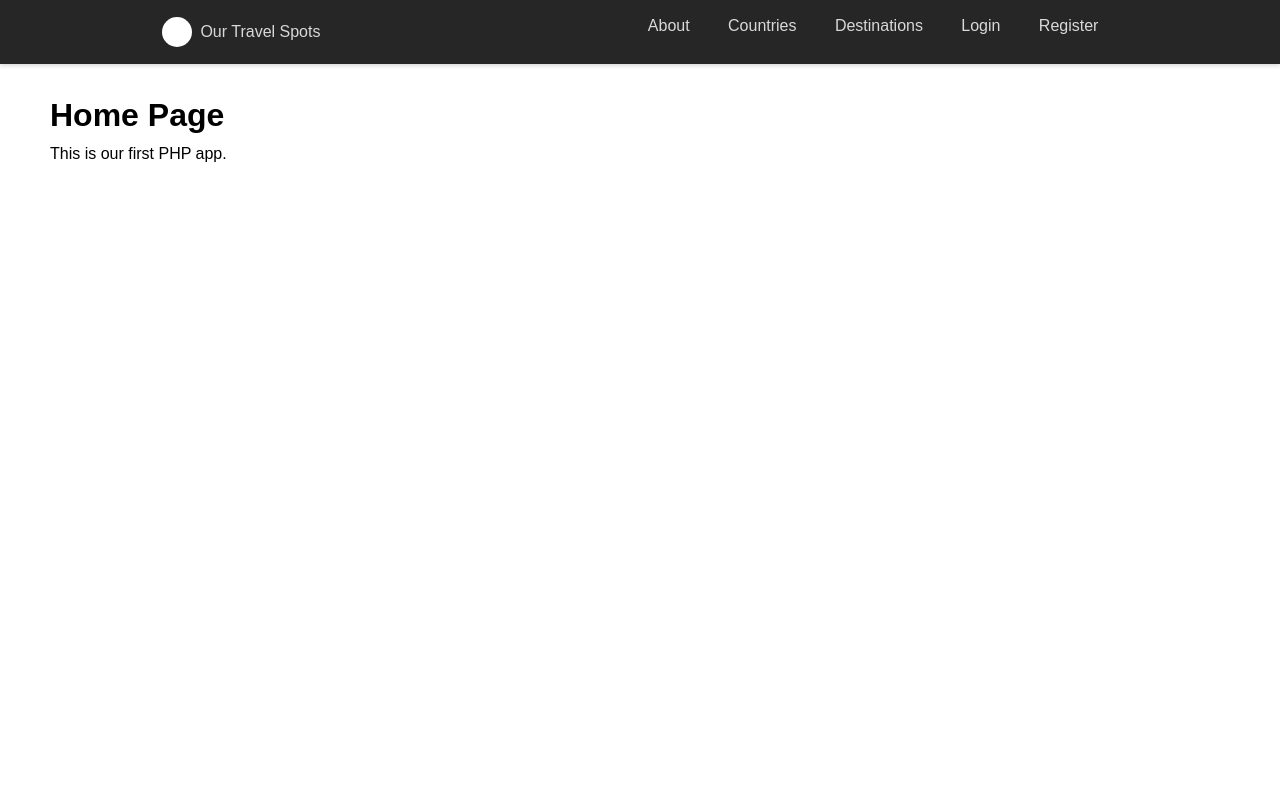
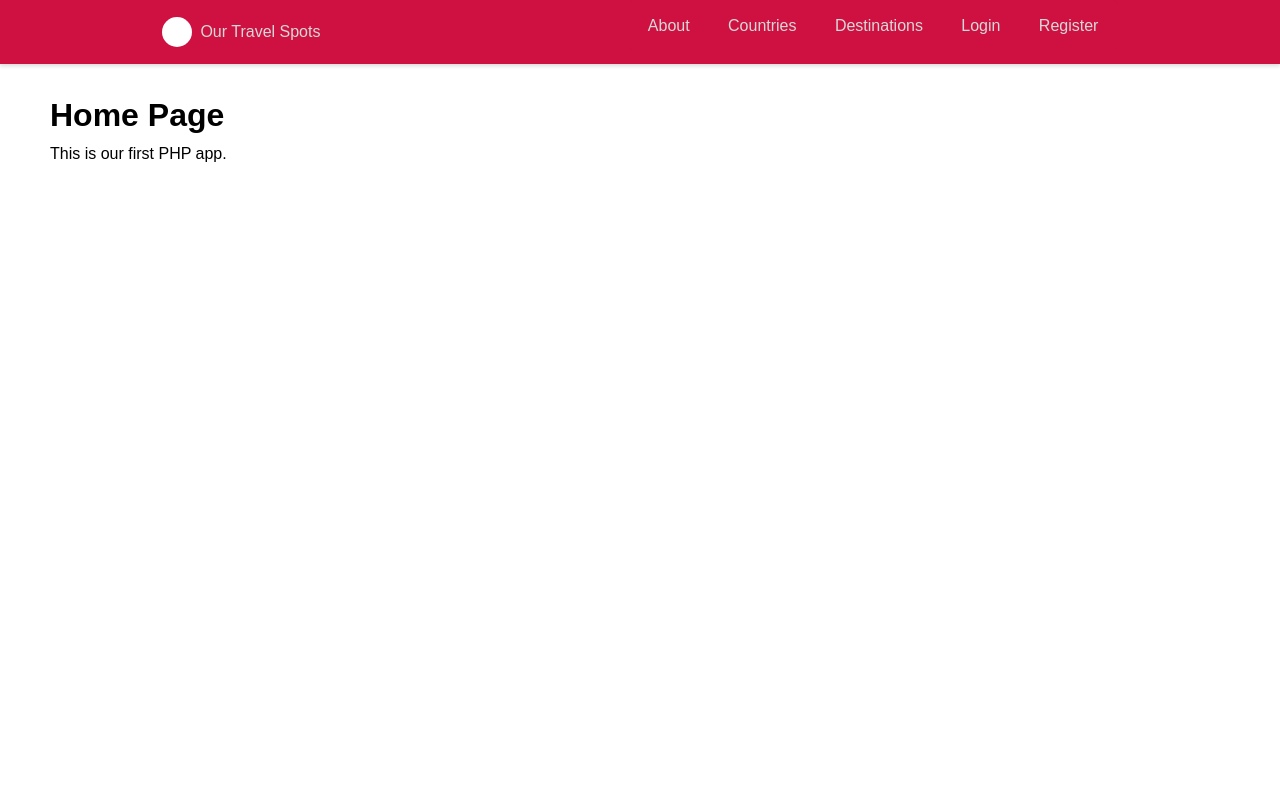
Before and after one commit to ifotn/comp1006-w25, a PHP site: page /index.php in a window 1280 px wide. Run offline with PHP 8.4, Linux system fonts and the light colour scheme; some web fonts are replaced.

Commit message:
l6/2 - css updates

```diff
--- a/css/styles.css
+++ b/css/styles.css
@@ -1,8 +1,11 @@
+@charset 'UTF-8';
+@import url('https://fonts.cdnfonts.com/css/benguiat');
+
 :root {
-    --navbar-bg-color: hsl(0, 0%, 15%);
+    --navbar-bg-color: rgb(206, 17, 65);
     --navbar-text-color: hsl(0, 0%, 85%);
     --navbar-text-color-focus: white;
-    --navbar-bg-contrast: hsl(0, 0%, 25%);
+    --navbar-bg-contrast: rgb(161, 161, 164);
 }
 
 * {
@@ -13,7 +16,7 @@
 
 body {
     height: 100vh;
-    font-family: Arial, Helvetica, sans-serif;
+    font-family: 'Benguiat', sans-serif;
     line-height: 1.6;
 }
 
--- a/shared/header.php
+++ b/shared/header.php
@@ -28,7 +28,8 @@
         <div id="navbar-menu" class="detached">
           <ul class="navbar-links">
             <li class="navbar-item">
-              <a class="navbar-link" href="about.php">About</a>
+              <a class="navbar-link" href="about.php">About
+                </a>
             </li>
             <li class="navbar-item">
               <a class="navbar-link" href="countries.php">Countries</a>
```
